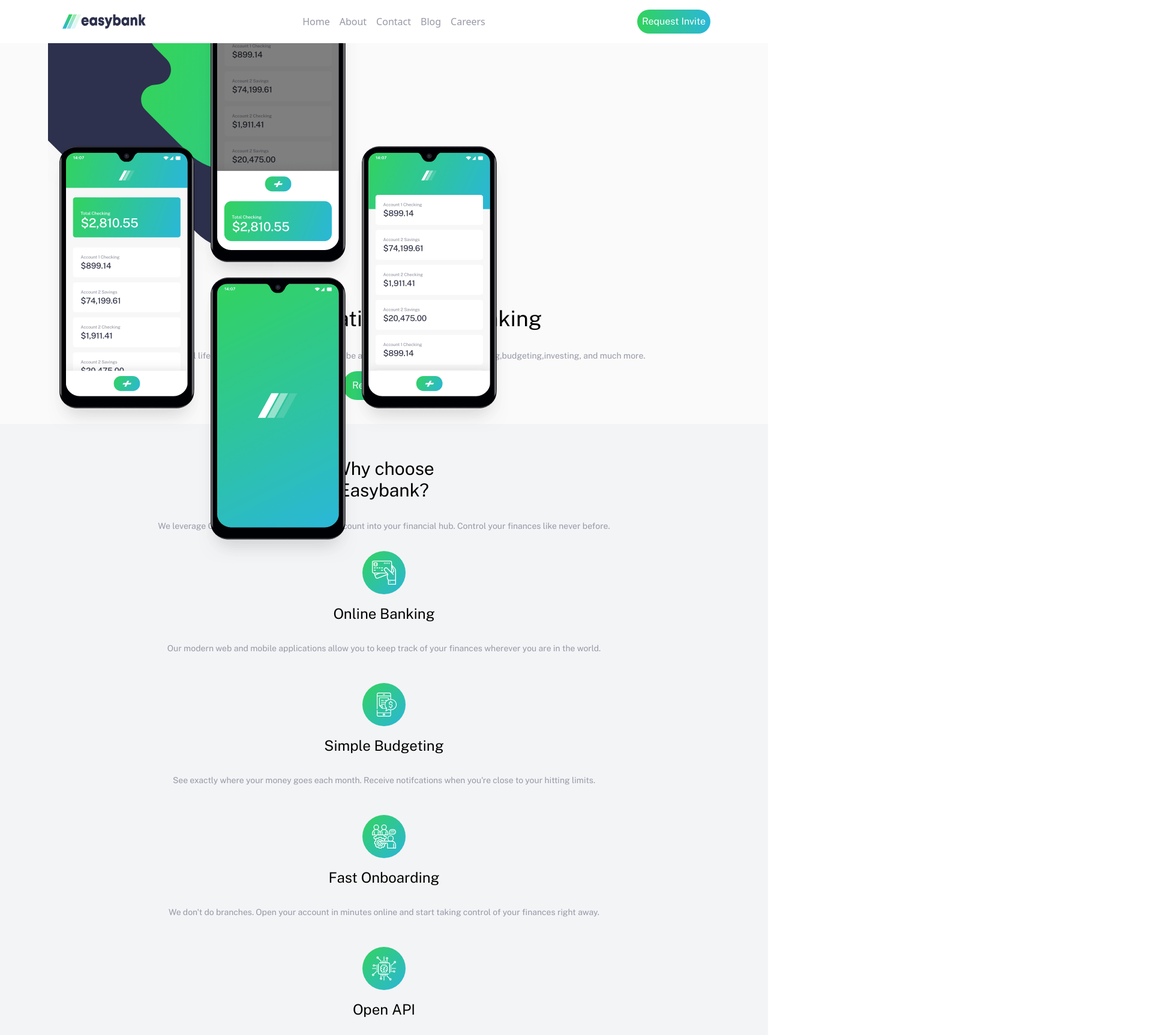
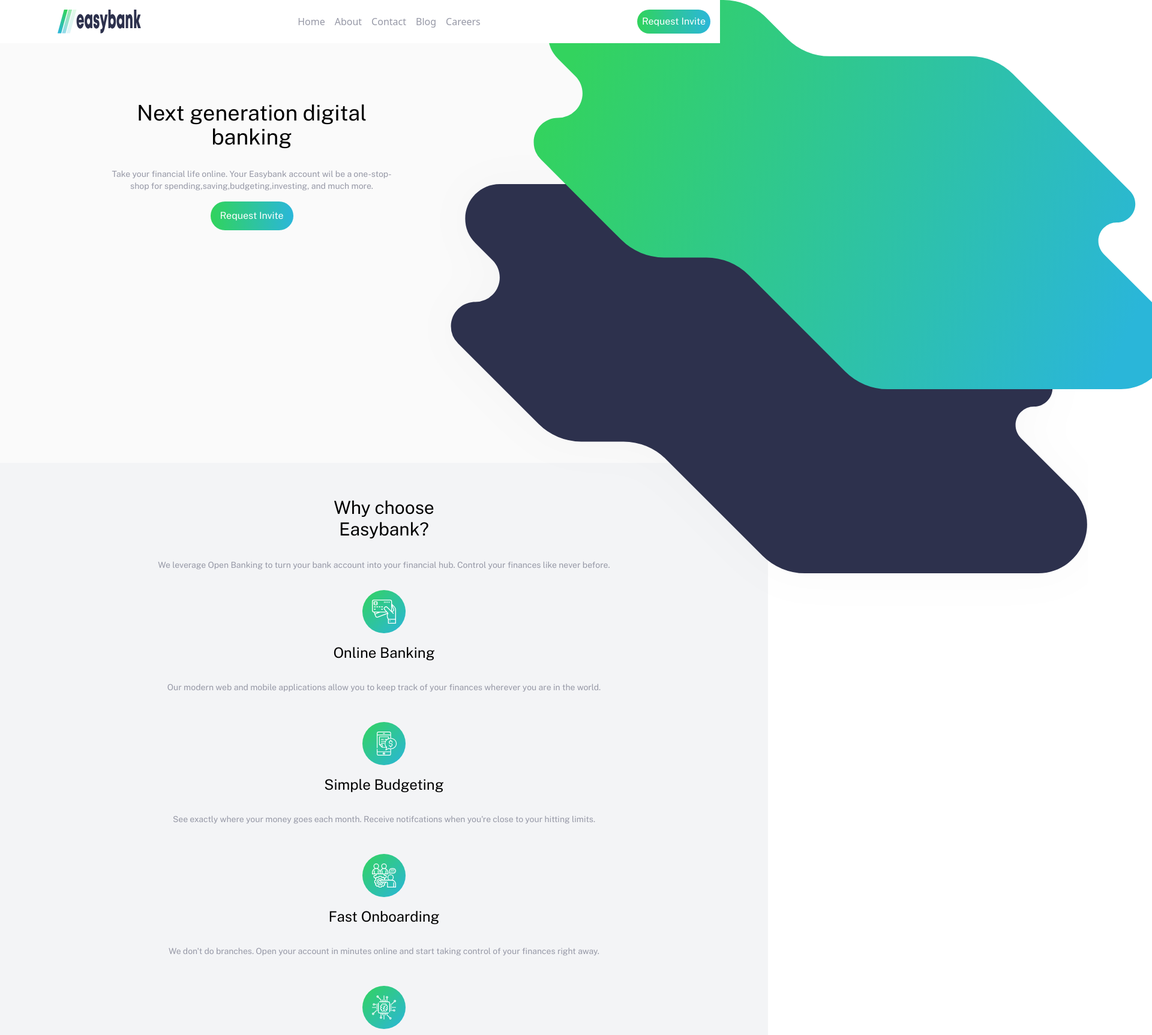
Before and after one commit to MikeProduce/front-end-challange, a React (Vite) app in the folder challange-attempt/: page / in a window 1280 px wide. Shown: the top 1726 px of the page at 60% size, 1920 px wide, since content can reach past the window. Built offline with nearby package versions, Linux system fonts and the light colour scheme.

Commit message:
trying to fix the how the page looks in the md + sections

```diff
--- a/challange-attempt/src/App.jsx
+++ b/challange-attempt/src/App.jsx
@@ -2,6 +2,7 @@
 import {LandingPage} from "./components/landingPage"
 import { SectionOne } from "./components/sectionOne"
 import { SectionTwo } from "./components/sectionTwo"
+import {Footer} from './components/footer'
 function App() {
 
   return (
@@ -10,6 +11,7 @@
       <LandingPage />
       <SectionOne />
       <SectionTwo />
+      <Footer />
     </div>
   )
 }
--- /dev/null
+++ b/challange-attempt/src/components/footer.jsx
@@ -0,0 +1,40 @@
+import logo from '../images/logo.svg'
+import facebook from '../images/icon-facebook.svg'
+import youtube from '../images/icon-youtube.svg'
+import twitter from '../images/icon-twitter.svg'
+import pintrest from '../images/icon-pinterest.svg'
+import instagram from '../images/icon-instagram.svg'
+
+
+
+export const Footer = () => {
+
+
+
+    return (
+        <footer className='bg-Dark-Blue pb-10 pt-10'>
+            <div className='lg:mx-20'>
+            <div className='text-center mx-auto'>
+                <img className='mx-auto text-White h-6' src={logo} alt={logo} />
+                <div className='flex justify-center items-center py-8'>
+                    <img className='px-2 h-7' src={facebook} alt={facebook} />
+                    <img className='px-2 h-7' src={youtube} alt={youtube} />
+                    <img className='px-2 h-7' src={twitter} alt={twitter} />
+                    <img className='px-2 h-7' src={pintrest} alt={pintrest} />
+                    <img className='px-2 h-7' src={instagram} alt={instagram} />
+                </div>
+            </div>
+            <div className='text-center p-4'>
+                <h1 className='text-md p-3 text-Light-Grayish-Blue'>About us</h1>
+                <h1 className='text-md p-3 text-Light-Grayish-Blue'>Contact</h1>
+                <h1 className='text-md p-3 text-Light-Grayish-Blue'>Blog</h1>
+                <h1 className='text-md p-3 text-Light-Grayish-Blue'>Careers</h1>
+                <h1 className='text-md p-3 text-Light-Grayish-Blue'>Support</h1>
+                <h1 className='text-md p-3 text-Light-Grayish-Blue'>Privacy Policy</h1>
+                <button className="mt-4 rounded-3xl px-7 py-3 bg-gradient-to-r from-lime-green to-Bright-Cyan text-white text-md">Request Invite</button>
+                <p className='p-4 text-md mt-2 text-Grayish-Blue'>EasyBank. All Rights Reserved
+                </p>
+            </div>
+           </div>
+        </footer>
+    )}
--- a/challange-attempt/src/components/landingPage.jsx
+++ b/challange-attempt/src/components/landingPage.jsx
@@ -8,13 +8,14 @@
 
 
     return (
-        <section className='bg-Very-Light-Gray pb-10'>
-            <div className='lg:mx-20'>
+        <section className='bg-Very-Light-Gray pb-10 md:p-20 overflow-hidden md:overflow-visible'>
+            <div className='lg:mx-20 md:flex md:flex-row-reverse'>
             <div>
-                <img className='z-1 absolute top-0' src={MobilePhones} alt={MobileImage} />
-                <img src={MobileImage} alt="" />
+            <img className='z-2 absolute md:relative top-0 left-0 md:left-96' src={MobilePhones} alt={MobilePhones}/>
+            <img className='z-1 absolute top-0 md:block hidden' src={DesktopImage} alt={DesktopImage} />
+            <img className='md:hidden sm:w-auto max-w-full h-auto' src={MobileImage} alt="" />
             </div>
-            <div className='text-center'>
+            <div className='text-center items-center'>
                 <h1 className='text-4xl p-4'>Next generation digital banking</h1>
                 <p className='p-4 text-sm text-Grayish-Blue'>Take your financial life online. Your Easybank account wil be a one-stop-shop for spending,saving,budgeting,investing, and much more.
                 </p>
--- a/challange-attempt/src/components/navbar.jsx
+++ b/challange-attempt/src/components/navbar.jsx
@@ -36,8 +36,8 @@
 
   return (
     <nav className={`relative lg:flex md:flex mx-0 lg:mx-20 justify-between bg-white z-10 ${shadow}`}>
-        <div className="p-6 justify-between flex">
-            <img src={Logo} alt={Logo} />
+        <div className="p-4 justify-between flex">
+            <img className='' src={Logo} alt={Logo} />
             <button className='block text-white md:hidden p-2' onClick={toggleOpen}>
             <img src={Hamburger} alt={Hamburger} />
           </button>
--- a/challange-attempt/src/components/sectionOne.jsx
+++ b/challange-attempt/src/components/sectionOne.jsx
@@ -9,7 +9,7 @@
 
 
     return (
-        <section className='bg-Light-Grayish-Blue pb-10 pt-10'>
+        <section className='bg-Light-Grayish-Blue pb-10 pt-10 md:z-10 lg:z-10'>
             <div className='lg:mx-20'>
             <div className='text-center'>
                 <h1 className='text-3xl p-4'>Why choose <br/> Easybank?</h1>
```
